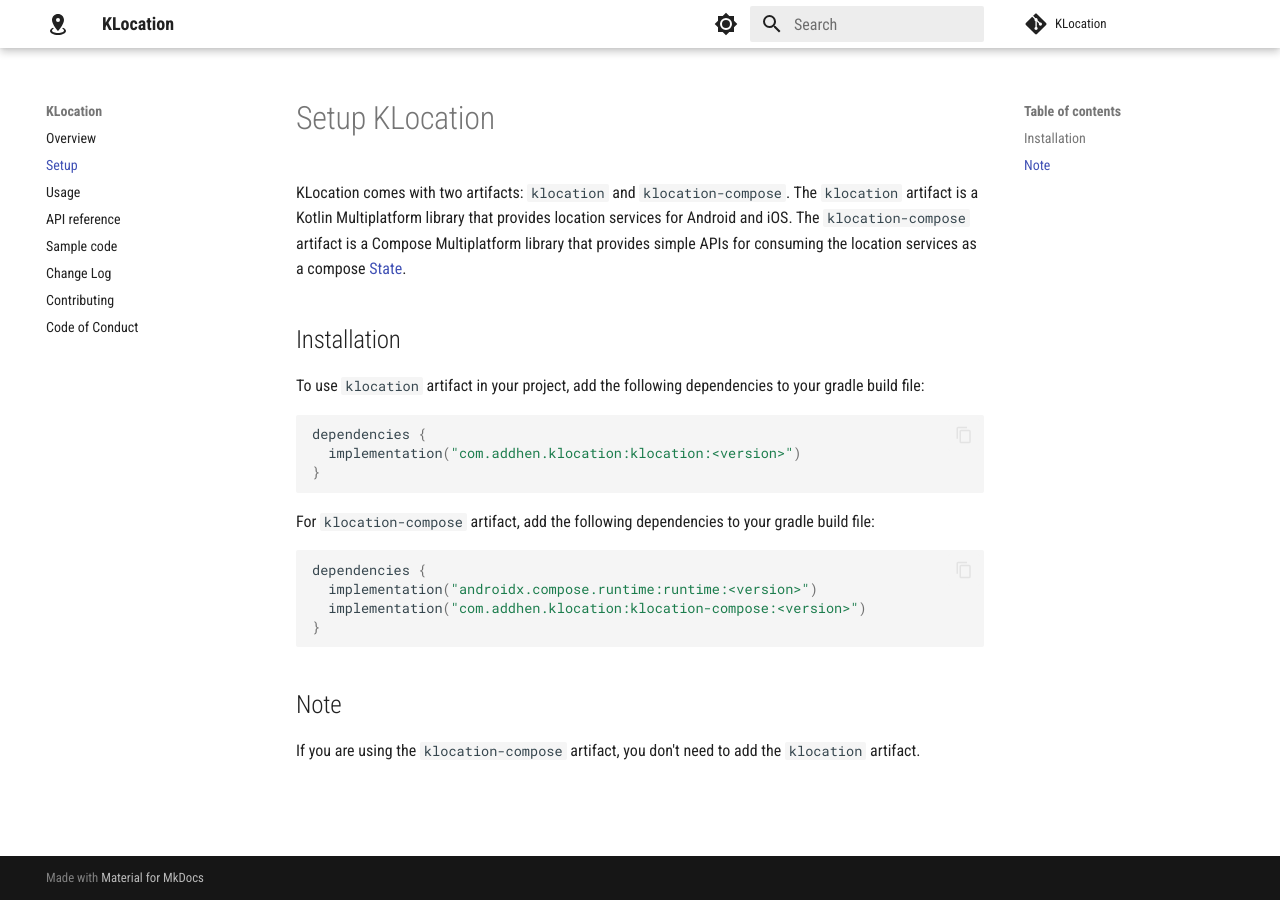
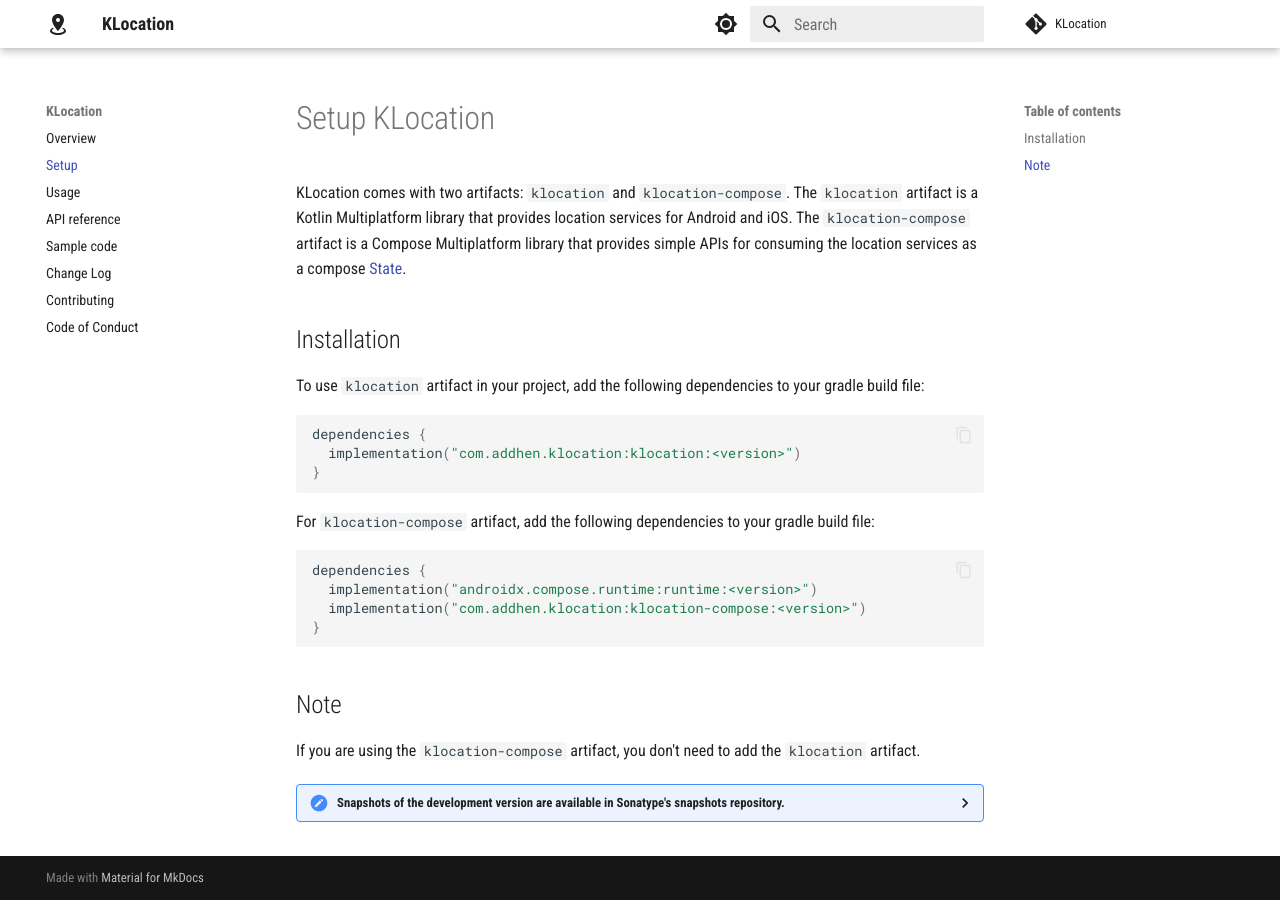
Before and after one commit to addhen/klocation, an MkDocs documentation site: the page built from docs/setup.md, in a window 1280 px wide. Built offline with MkDocs 1.6.1 and Material for MkDocs 9.7.7, drawn with Linux system fonts in a browser that asks for light colours; comment, search, counter and statistics services are not loaded.

Commit message:
Update release doc on updating version numbers in the setup doc

````diff
--- a/docs/setup.md
+++ b/docs/setup.md
@@ -27,3 +27,23 @@ dependencies {
 ## Note
 
 If you are using the `klocation-compose` artifact, you don't need to add the `klocation` artifact.
+
+<details>
+<summary>Snapshots of the development version are available in Sonatype's snapshots repository.</summary>
+<p>
+
+```groovy
+repository {
+  mavenCentral()
+  maven {
+    url 'https://oss.sonatype.org/content/repositories/snapshots/'
+  }
+}
+dependencies {
+  implementation("com.addhen.klocation:klocation:<version>-SNAPSHOT")
+  implementation("com.addhen.klocation:klocation-compose:<version>-SNAPSHOT")
+}
+```
+
+</p>
+</details>
````
Also changed, not shown: RELEASING.md (+1 -0 lines).
